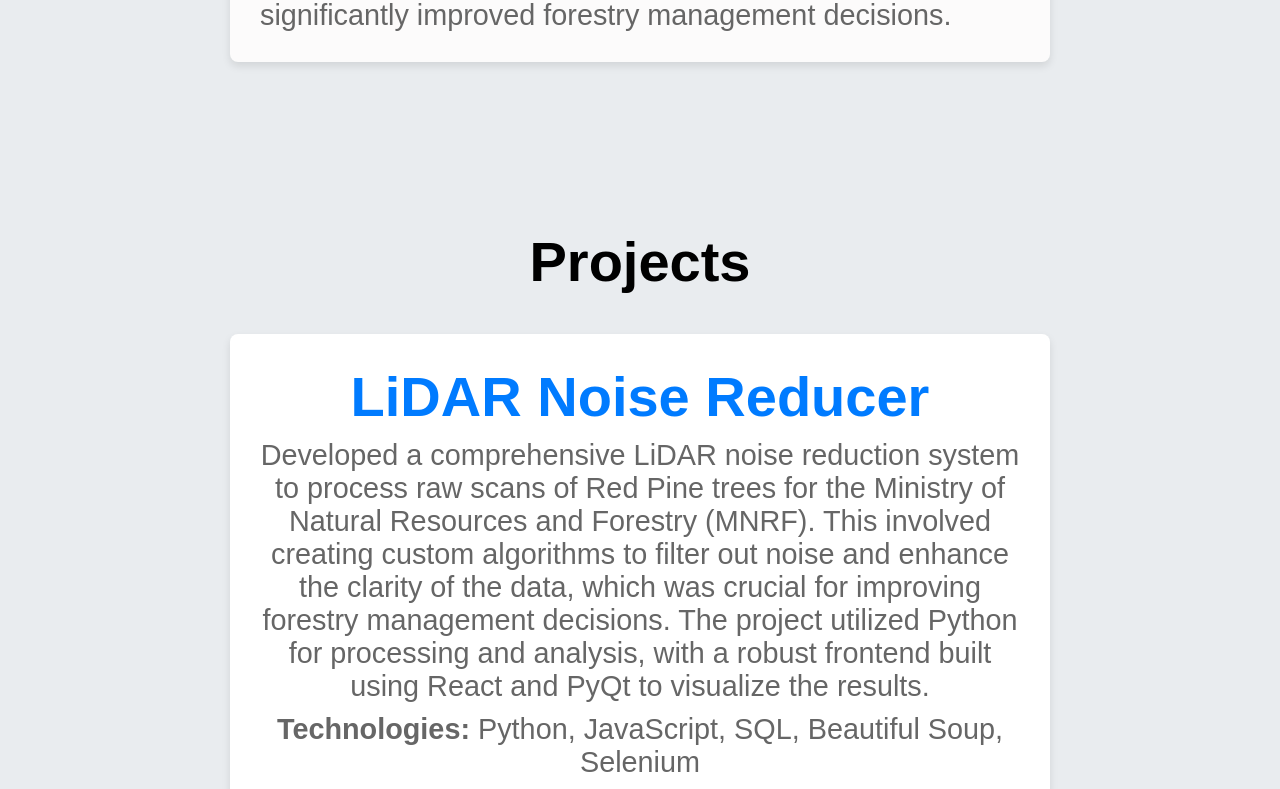
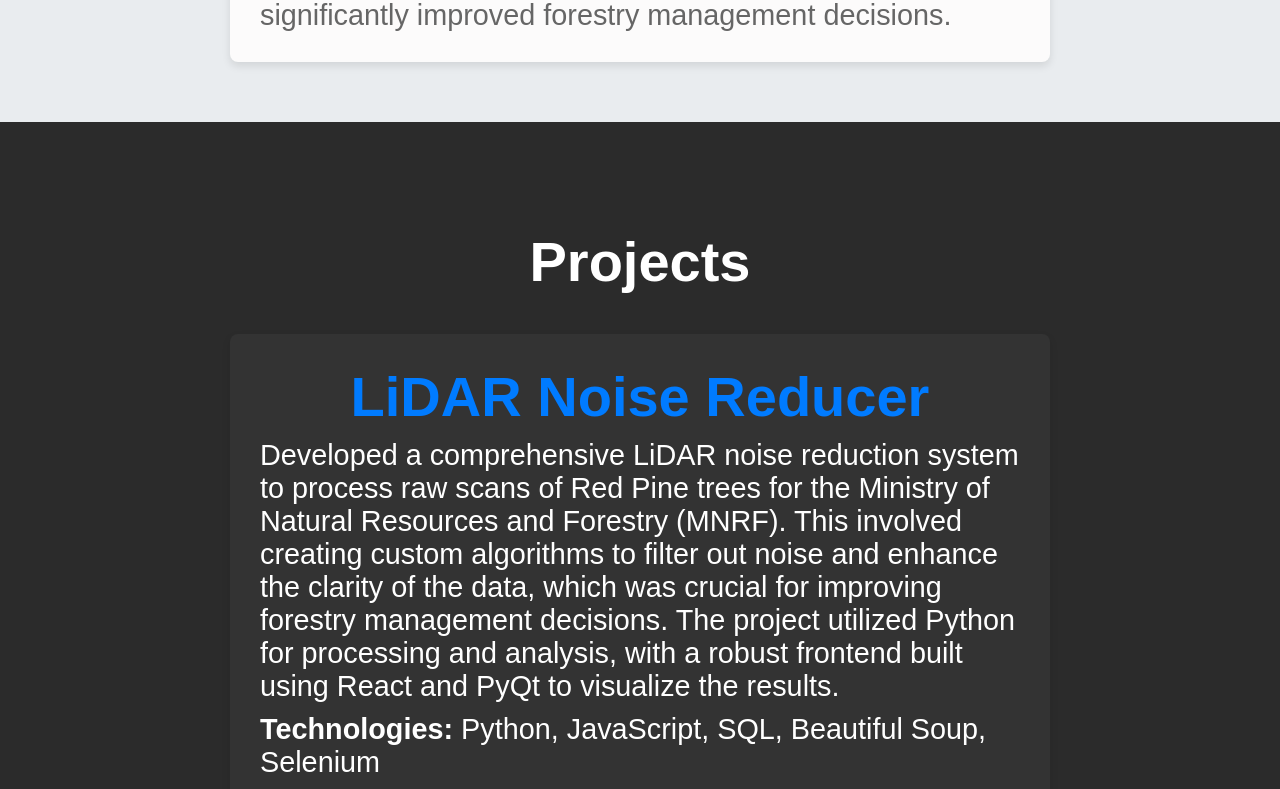
Before and after one commit to Zachary-Bricknell/Portfolio, a React (Create React App) app in the folder my-portfolio/: page / in a window 1280 px wide. Shown: the part 3891-4680 px from the top of the page. Built offline with nearby package versions, Linux system fonts and the light colour scheme; the HTML template or start-up script is replaced by a standard one.

Commit message:
finalized the styling for v.1

```diff
--- a/my-portfolio/src/components/Projects.css
+++ b/my-portfolio/src/components/Projects.css
@@ -1,54 +1,153 @@
+/* About Section */
+.about-section {
+  display: flex;
+  flex-direction: column;
+  justify-content: center;
+  align-items: center;
+  padding: 60px 20px;
+  background-color: #2b2b2b;
+  color: #fff;
+  width: 100%;
+  box-sizing: border-box;
+}
+
+.profile-section {
+  display: flex;
+  justify-content: center;
+  align-items: center;
+  width: 100%;
+}
+
+.profile-picture {
+  width: 200px;
+  height: 200px;
+  border-radius: 50%;
+  object-fit: cover;
+}
+
+.about-content {
+  display: flex;
+  flex-direction: column;
+  align-items: center;
+  gap: 30px;
+  width: 100%;
+  max-width: 800px;
+  margin: 20px auto 0;
+  padding: 0 20px;
+  box-sizing: border-box;
+}
+
+.about-section-content {
+  background-color: #333333;
+  padding: 30px;
+  border-radius: 8px;
+  box-shadow: 0 4px 8px rgba(0, 0, 0, 0.1);
+  width: 100%;
+  max-width: 800px;
+  opacity: 0;
+  transform: translateY(50px);
+  transition: opacity 0.6s ease-out, transform 0.6s ease-out;
+}
+
+.about-section-content.visible {
+  opacity: 1;
+  transform: translateY(0);
+}
+
+.about-section-content.alternate {
+  background-color: #444444;
+}
+
+.about-section-content:hover {
+  transform: translateY(-10px);
+  box-shadow: 0 6px 12px rgba(0, 0, 0, 0.2);
+}
+
+.about-section-content h2 {
+  font-size: 1.8rem;
+  color: #007bff;
+  text-align: center;
+}
+
+.about-section-content p {
+  font-size: 1.2rem;
+  color: #fff;
+  margin: 10px 0 0;
+}
+
+@media (min-width: 768px) {
+  .about-section-content h2 {
+    font-size: 3rem;
+  }
+
+  .about-section-content p {
+    font-size: 1.5rem;
+  }
+}
+
+@media (min-width: 1200px) {
+  .about-section-content h2 {
+    font-size: 3.5rem;
+  }
+
+  .about-section-content p {
+    font-size: 1.8rem;
+  }
+}
+
+/* Projects Section */
 .projects {
   display: flex;
   flex-direction: column;
   justify-content: center;
   align-items: center;
-  padding: 60px 20px; /* Adjusted padding for better layout on smaller screens */
-  background: #e9ecef; /* Light grey background for the whole section */
+  padding: 60px 20px;
+  background: #2b2b2b;
   color: #000000;
-  width: 100%; /* Ensure the section takes the full width */
-  box-sizing: border-box; /* Include padding and border in the element's width */
+  width: 100%;
+  box-sizing: border-box;
 }
 
 .projects h2 {
   text-align: center;
   margin-bottom: 40px;
-  font-size: 3.5rem; /* Consistent font size with Experience section */
-  color: #000000; /* Consistent color */
+  font-size: 3.5rem;
+  color: #fff; /* Ensure consistency with about section */
 }
 
 .projects-container {
   display: flex;
   flex-direction: column;
   align-items: center;
-  gap: 30px; /* Consistent gap */
-  width: 100%; /* Full width of the content */
-  max-width: 800px; /* Consistent max-width */
-  margin: 0 auto; /* Centering the container */
-  padding: 0 20px; /* Ensure there's consistent padding */
-  box-sizing: border-box; /* Include padding in the element's width */
+  gap: 30px;
+  width: 100%;
+  max-width: 800px;
+  margin: 0 auto;
+  padding: 0 20px;
+  box-sizing: border-box;
 }
 
 .project-card {
-  background: white;
-  padding: 30px; /* Consistent padding */
+  background: #333333;
+  padding: 30px;
   border-radius: 8px;
   box-shadow: 0 4px 8px rgba(0, 0, 0, 0.1);
-  width: 100%; /* Full width of the card */
-  max-width: 800px; /* Ensure max-width is consistent with other sections */
-  opacity: 0; /* Initially hidden */
-  transform: translateY(50px); /* Slide in from below */
+  width: 100%;
+  max-width: 800px;
+  opacity: 0;
+  transform: translateY(50px);
   transition: opacity 0.6s ease-out, transform 0.6s ease-out;
-  text-align: center; /* Center text inside the card */
+  text-align: center;
 }
 
 .project-card.visible {
-  opacity: 1; /* Fully visible when in view */
-  transform: translateY(0); /* Slide to original position */
+  opacity: 1;
+  transform: translateY(0);
 }
 
+/* Alternating background color similar to about section */
 .project-card:nth-child(even) {
-  background: #fcfbfb; /* Slightly darker grey for even cards */
+  background-color: #444444;
 }
 
 .project-card:hover {
@@ -58,15 +157,15 @@
 
 .project-card h3 {
   margin: 0;
-  font-size: 1.8rem; /* Consistent font size */
-  color: #007bff; /* Consistent color */
+  font-size: 1.8rem;
+  color: #007bff;
 }
 
 .project-card p {
-  font-size: 1.2rem; /* Consistent font size */
-  color: #666666;
-  margin: 10px 0 0; /* Better spacing around text */
-  text-align: center; /* Center the text inside the paragraph */
+  font-size: 1.2rem;
+  color: #fff; /* Consistent with the about section */
+  margin: 10px 0 0;
+  text-align: left;
 }
 
 .project-card a {
@@ -84,22 +183,22 @@
 /* Media Queries for responsive design */
 @media (min-width: 768px) {
   .project-card h3 {
-    font-size: 3rem; /* Consistent font size for larger screens */
+    font-size: 3rem;
   }
 
   .project-card p,
   .project-card a {
-    font-size: 1.5rem; /* Consistent font size for larger screens */
+    font-size: 1.5rem;
   }
 }
 
 @media (min-width: 1200px) {
   .project-card h3 {
-    font-size: 3.5rem; /* Consistent font size for larger screens */
+    font-size: 3.5rem;
   }
 
   .project-card p,
   .project-card a {
-    font-size: 1.8rem; /* Consistent font size for larger screens */
+    font-size: 1.8rem;
   }
 }
```
